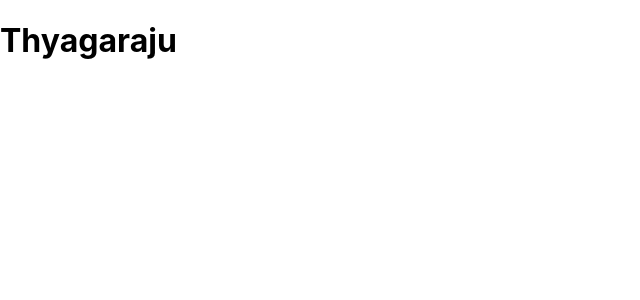
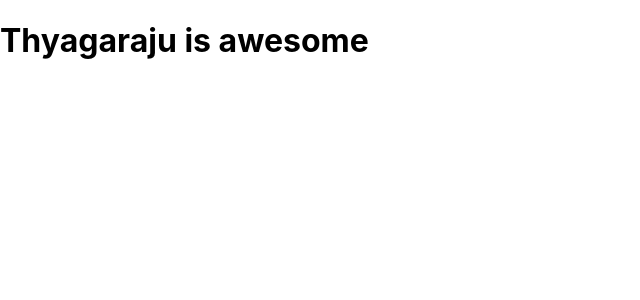
Before and after one commit to Raju5889/amplifyapp, a React (Create React App) app: page / in a window 1280 px wide. Shown: the top 300 px of the page, without its empty margins (0-640 px from the left). Built offline with nearby package versions, Linux system fonts and the light colour scheme.

Commit message:
changed text

```diff
--- a/src/App.js
+++ b/src/App.js
@@ -4,7 +4,7 @@ import "./App.css";
 function App() {
   return (
     <div>
-      <h1>Thyagaraju</h1>
+      <h1>Thyagaraju is awesome</h1>
     </div>
   );
 }
```
